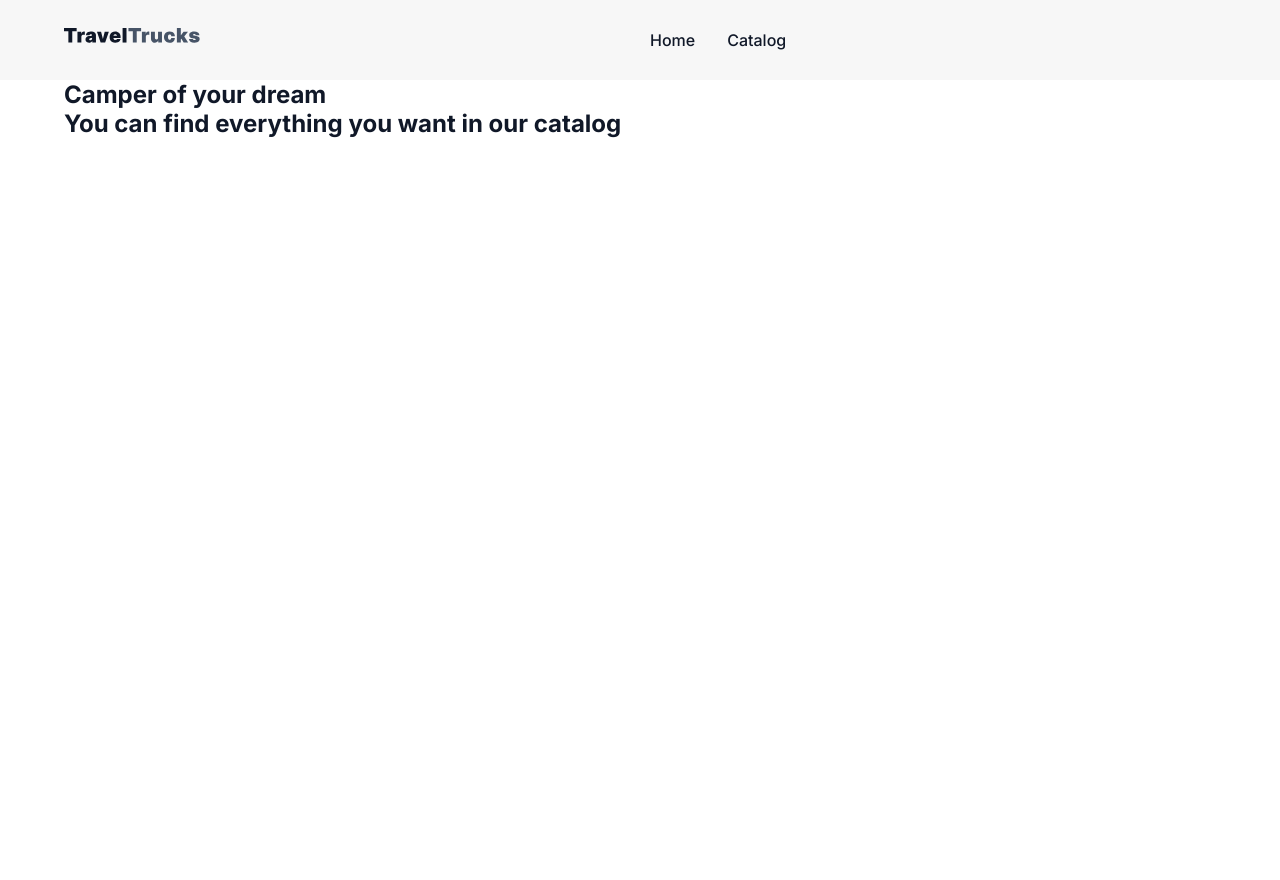
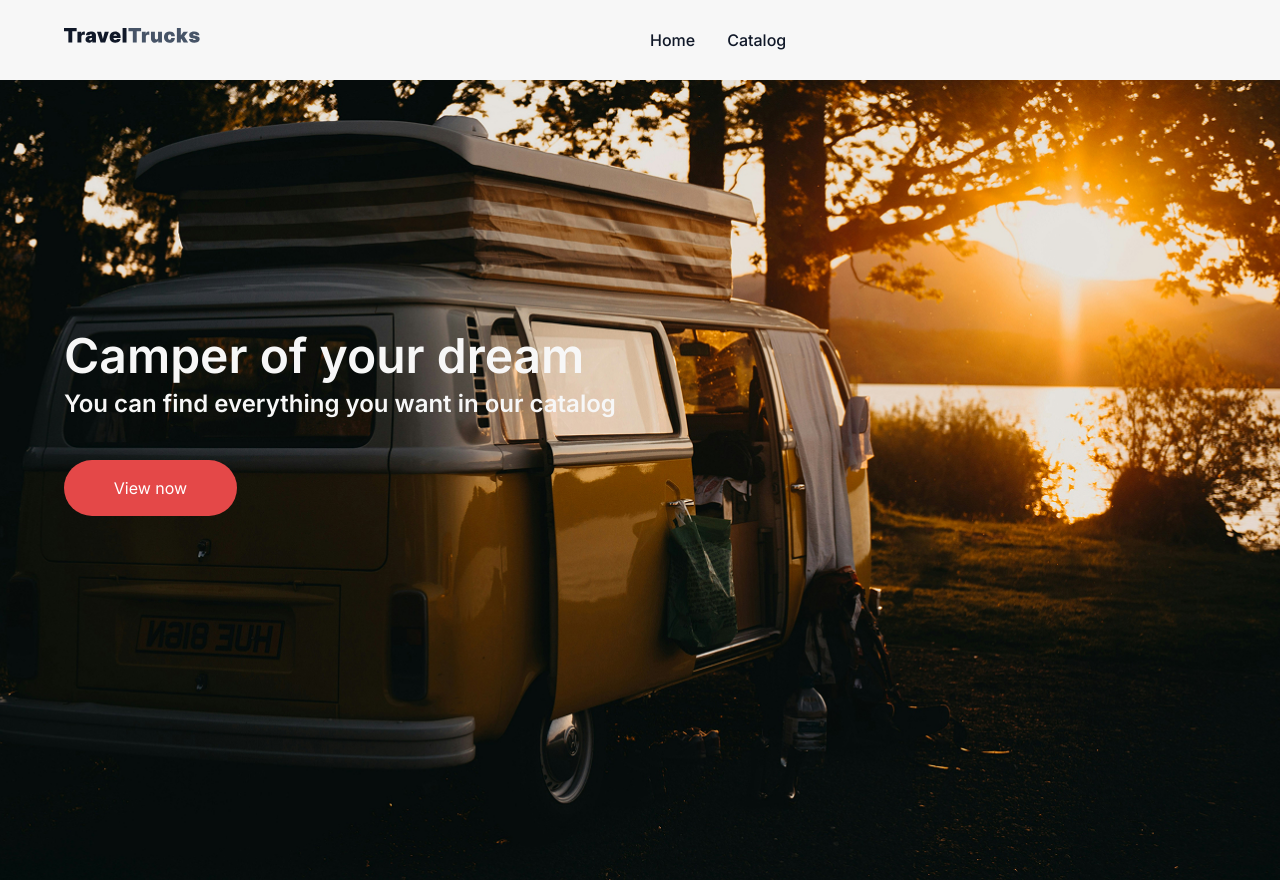
Before and after one commit to VladKzern/TravelTrucks, a Next.js app: page / in a window 1280 px wide. Shown: the top 880 px of the page. Before the commit the page ends 800 px from the top, so only its background shows below. Built offline with nearby package versions, Linux system fonts and the light colour scheme.

Commit message:
add herp section

```diff
--- a/src/components/Hero/Hero.module.css
+++ b/src/components/Hero/Hero.module.css
@@ -0,0 +1,44 @@
+.section {
+  background-image: url("/bg.jpg");
+  background-size: cover;
+  background-position: center;
+  background-repeat: no-repeat;
+
+  height: 100vh;
+}
+
+.title {
+  font-weight: 600;
+  font-size: 48px;
+  line-height: 0.66667;
+  color: var(--inputs);
+
+  padding-top: 260px;
+  margin-bottom: 16px;
+}
+
+.subTitle {
+  font-weight: 600;
+  font-size: 24px;
+  line-height: 1.33333;
+  color: var(--inputs);
+
+  margin-bottom: 40px;
+}
+
+.button {
+  display: flex;
+  align-items: center;
+  justify-content: center;
+  flex-direction: row;
+
+  border-radius: 200px;
+  padding: 16px 60px;
+  width: 173px;
+  height: 56px;
+
+  background-color: var(--button);
+  color: var(--white);
+
+  white-space: nowrap;
+}
--- a/src/components/Hero/Hero.tsx
+++ b/src/components/Hero/Hero.tsx
@@ -1,3 +1,4 @@
+import Link from "next/link"
 import css from "./Hero.module.css"
 
 export default function Hero() {
@@ -5,8 +6,11 @@ export default function Hero() {
     <>
       <section className={css.section}>
         <div className="container">
-          <h1>Camper of your dream</h1>
-          <h2>You can find everything you want in our catalog</h2>
+          <div className={css.containerWrapper}>
+            <h1 className={css.title}>Camper of your dream</h1>
+            <h2 className={css.subTitle}>You can find everything you want in our catalog</h2>
+            <Link href="/catalog" className={css.button}>View now</Link>
+          </div>
         </div>
       </section>
     </>
```
Also changed, not shown: public/Picture (1).jpg (deleted), public/bg.jpg (added).
